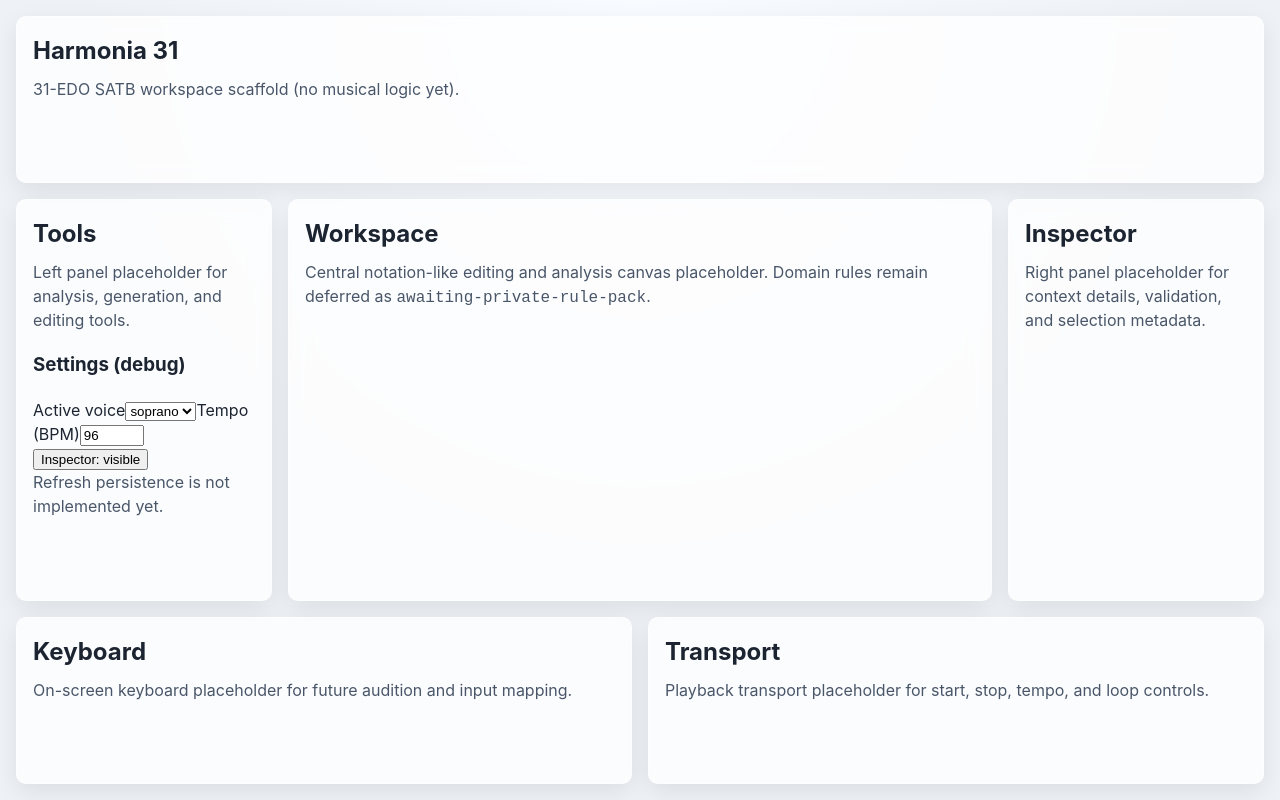
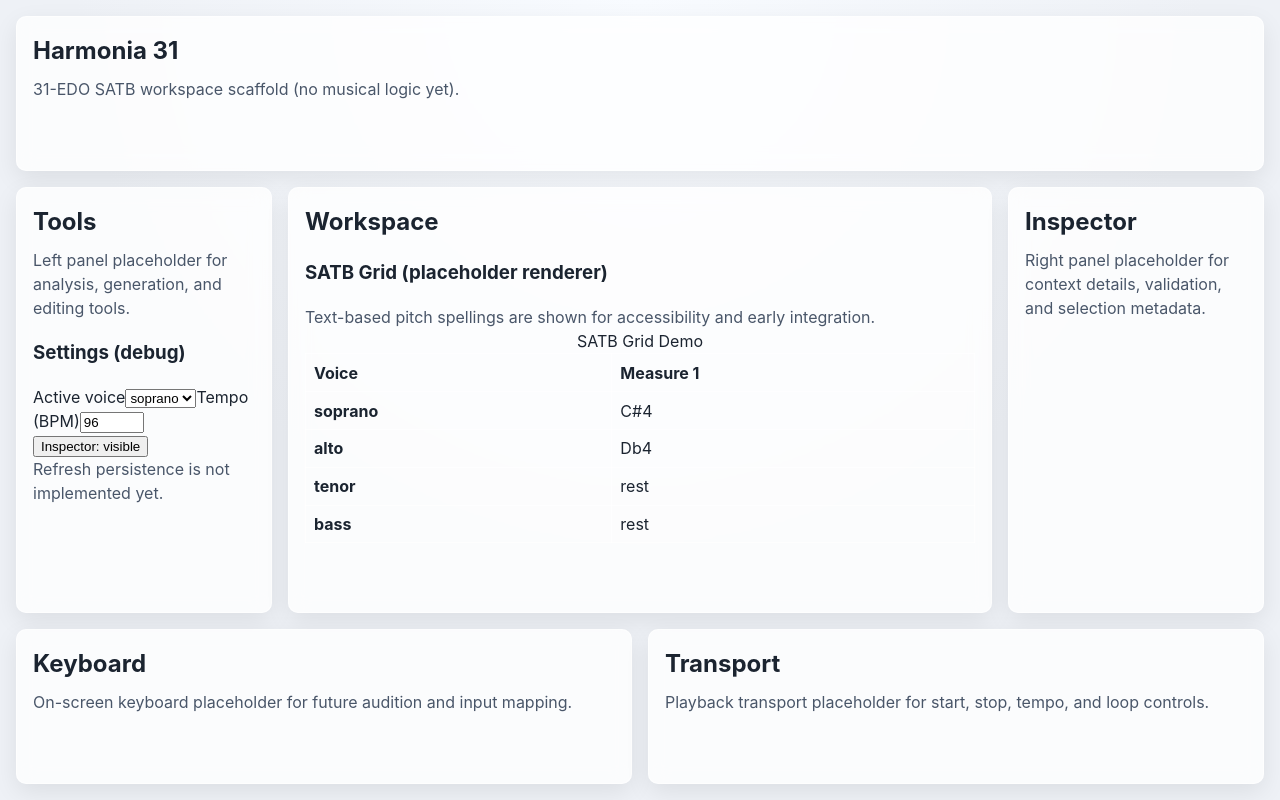
Before and after one commit to Screpach/harmonia-31, a React (Vite) app: page / in a window 1280 px wide. Built offline with nearby package versions, Linux system fonts and the light colour scheme.

Commit message:
Add SATB grid placeholder workspace renderer

```diff
--- a/src/App.tsx
+++ b/src/App.tsx
@@ -1,7 +1,8 @@
 import AppShell from './ui/layout/AppShell';
+import SatbGrid from './ui/score/SatbGrid';
 
 function App() {
-  return <AppShell />;
+  return <AppShell workspaceContent={<SatbGrid />} />;
 }
 
 export default App;
--- a/src/ui/layout/AppShell.tsx
+++ b/src/ui/layout/AppShell.tsx
@@ -1,9 +1,14 @@
+import type { ReactNode } from 'react';
 import { useKeyboardShortcuts } from '../keyboard/useKeyboardShortcuts';
 import { selectInspectorVisible, useAppStore } from '../../state/useAppStore';
 import SettingsDebugPanel from '../settings/SettingsDebugPanel';
 import LayoutRegion from './LayoutRegion';
 
-function AppShell() {
+type AppShellProps = {
+  workspaceContent?: ReactNode;
+};
+
+function AppShell({ workspaceContent }: AppShellProps) {
   useKeyboardShortcuts();
   const inspectorVisible = useAppStore(selectInspectorVisible);
 
@@ -25,10 +30,12 @@ function AppShell() {
 
         <main className="region workspace" aria-label="Workspace">
           <h2>Workspace</h2>
-          <p>
-            Central notation-like editing and analysis canvas placeholder. Domain rules remain deferred as{' '}
-            <code>awaiting-private-rule-pack</code>.
-          </p>
+          {workspaceContent ?? (
+            <p>
+              Central notation-like editing and analysis canvas placeholder. Domain rules remain deferred as{' '}
+              <code>awaiting-private-rule-pack</code>.
+            </p>
+          )}
         </main>
 
         {inspectorVisible ? (
--- /dev/null
+++ b/src/ui/score/SatbGrid.css
@@ -0,0 +1,15 @@
+.satb-grid table {
+  width: 100%;
+  border-collapse: collapse;
+}
+
+.satb-grid th,
+.satb-grid td {
+  border: 1px solid var(--color-border);
+  padding: 0.4rem 0.5rem;
+  text-align: left;
+}
+
+.satb-grid__help {
+  margin: 0.25rem 0 0.75rem;
+}
--- /dev/null
+++ b/src/ui/score/SatbGrid.tsx
@@ -0,0 +1,91 @@
+import { formatPitch } from '../../domain/pitch/formatPitch';
+import { makeSpelledPitch } from '../../domain/pitch/SpelledPitch';
+import { normalizeRational } from '../../domain/duration/Rational';
+import { createEmptyProject } from '../../domain/score/createEmptyProject';
+import type { Project } from '../../domain/score/Project';
+import './SatbGrid.css';
+
+function createDemoProject(): Project {
+  const base = createEmptyProject('demo-project', 'SATB Grid Demo');
+
+  return {
+    ...base,
+    score: {
+      ...base.score,
+      measures: [
+        {
+          id: 'm1',
+          index: 0,
+          events: [
+            {
+              id: 'e-s-csharp',
+              kind: 'note',
+              voiceId: 'soprano',
+              onset: normalizeRational({ numerator: 0, denominator: 1 }),
+              duration: normalizeRational({ numerator: 1, denominator: 4 }),
+              pitch: makeSpelledPitch({ letter: 'C', accidental: 1, octave: 4 }),
+            },
+            {
+              id: 'e-a-db',
+              kind: 'note',
+              voiceId: 'alto',
+              onset: normalizeRational({ numerator: 0, denominator: 1 }),
+              duration: normalizeRational({ numerator: 1, denominator: 4 }),
+              pitch: makeSpelledPitch({ letter: 'D', accidental: -1, octave: 4 }),
+            },
+          ],
+        },
+      ],
+    },
+  };
+}
+
+function voiceMeasureText(project: Project, voiceId: (typeof project.score.voices)[number], measureId: string): string {
+  const measure = project.score.measures.find((candidate) => candidate.id === measureId);
+  if (!measure) {
+    return '—';
+  }
+
+  const events = measure.events.filter((event) => event.voiceId === voiceId);
+  if (events.length === 0) {
+    return 'rest';
+  }
+
+  return events
+    .map((event) => (event.kind === 'note' ? formatPitch(event.pitch, 'ascii') : 'rest'))
+    .join(', ');
+}
+
+function SatbGrid() {
+  const project = createDemoProject();
+
+  return (
+    <section aria-label="SATB score grid" className="satb-grid">
+      <h3>SATB Grid (placeholder renderer)</h3>
+      <p className="satb-grid__help">Text-based pitch spellings are shown for accessibility and early integration.</p>
+      <table>
+        <caption>{project.title}</caption>
+        <thead>
+          <tr>
+            <th scope="col">Voice</th>
+            {project.score.measures.map((measure) => (
+              <th key={measure.id} scope="col">Measure {measure.index + 1}</th>
+            ))}
+          </tr>
+        </thead>
+        <tbody>
+          {project.score.voices.map((voiceId) => (
+            <tr key={voiceId}>
+              <th scope="row">{voiceId}</th>
+              {project.score.measures.map((measure) => (
+                <td key={`${voiceId}-${measure.id}`}>{voiceMeasureText(project, voiceId, measure.id)}</td>
+              ))}
+            </tr>
+          ))}
+        </tbody>
+      </table>
+    </section>
+  );
+}
+
+export default SatbGrid;
```
Also changed, not shown: 1 other file (tests, documents, lock files or other folders).
